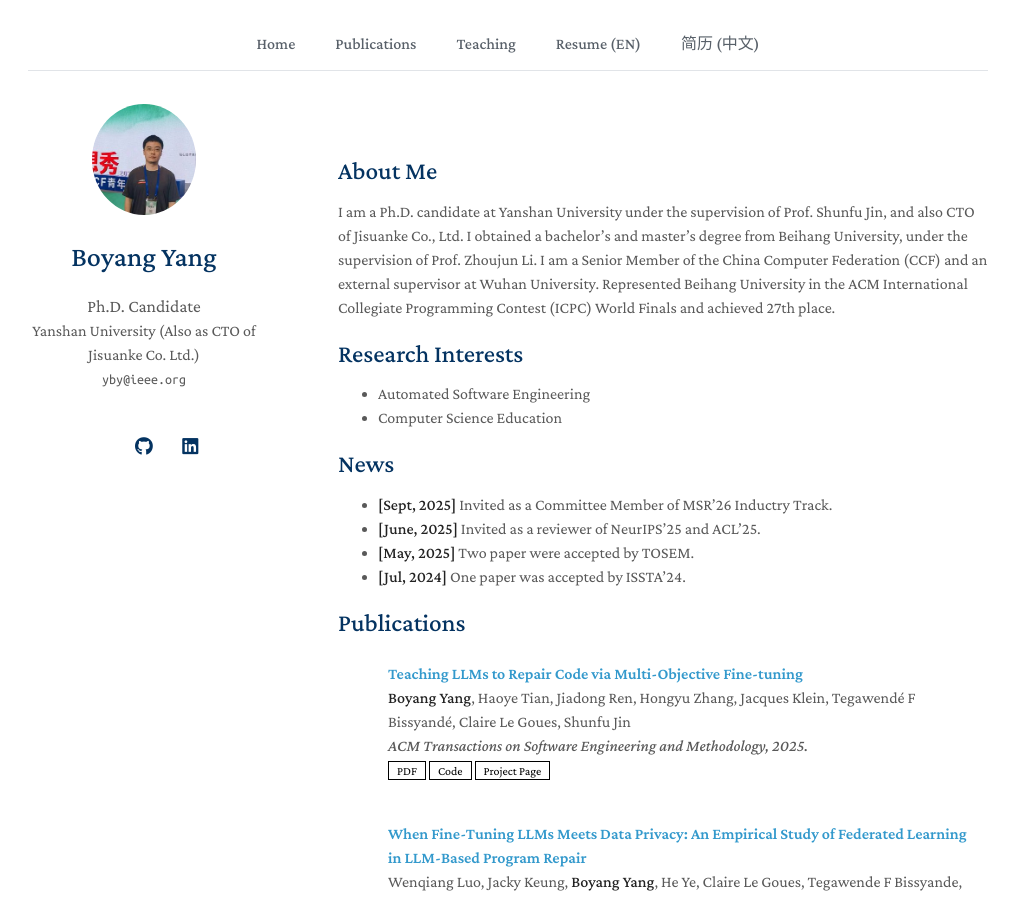
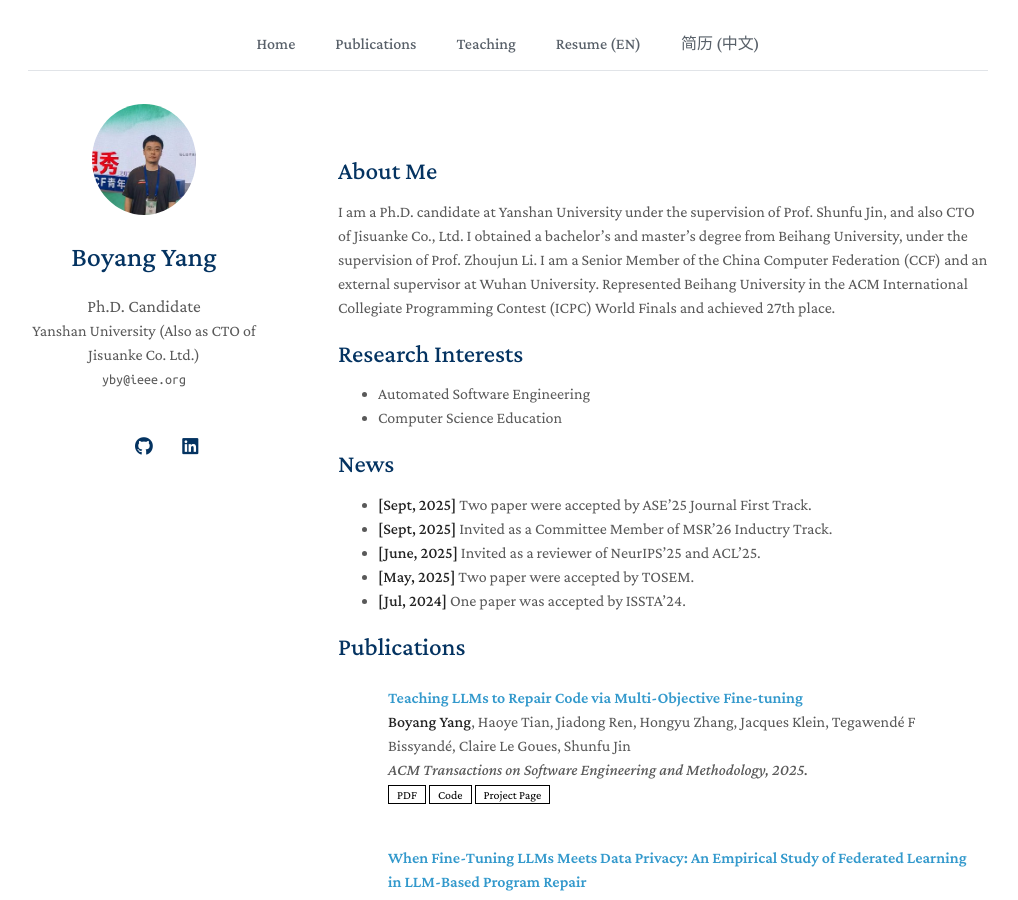
Before and after one commit to buaabarty/buaabarty.github.io, a Jekyll site: the page built from index.md, in a window 1280 px wide and 900 px high. Shown: the whole window, without its empty margins (132-1150 px from the left). Built offline with Jekyll 4.4.1, drawn with Linux system fonts in a browser that asks for light colours; a style sheet for code colours, icons or effects is not loaded; our own code applies the rules of GitHub Pages for plain Markdown files.

Commit message:
update index

```diff
--- a/index.md
+++ b/index.md
@@ -11,6 +11,7 @@ I am a Ph.D. candidate at Yanshan University under the supervision of Prof. Shun
 - Computer Science Education
 
 ## News
+- **[Sept, 2025]** Two paper were accepted by ASE'25 Journal First Track.
 - **[Sept, 2025]** Invited as a Committee Member of MSR'26 Inductry Track.
 - **[June, 2025]** Invited as a reviewer of NeurIPS'25 and ACL'25.
 - **[May, 2025]** Two paper were accepted by TOSEM.
```
